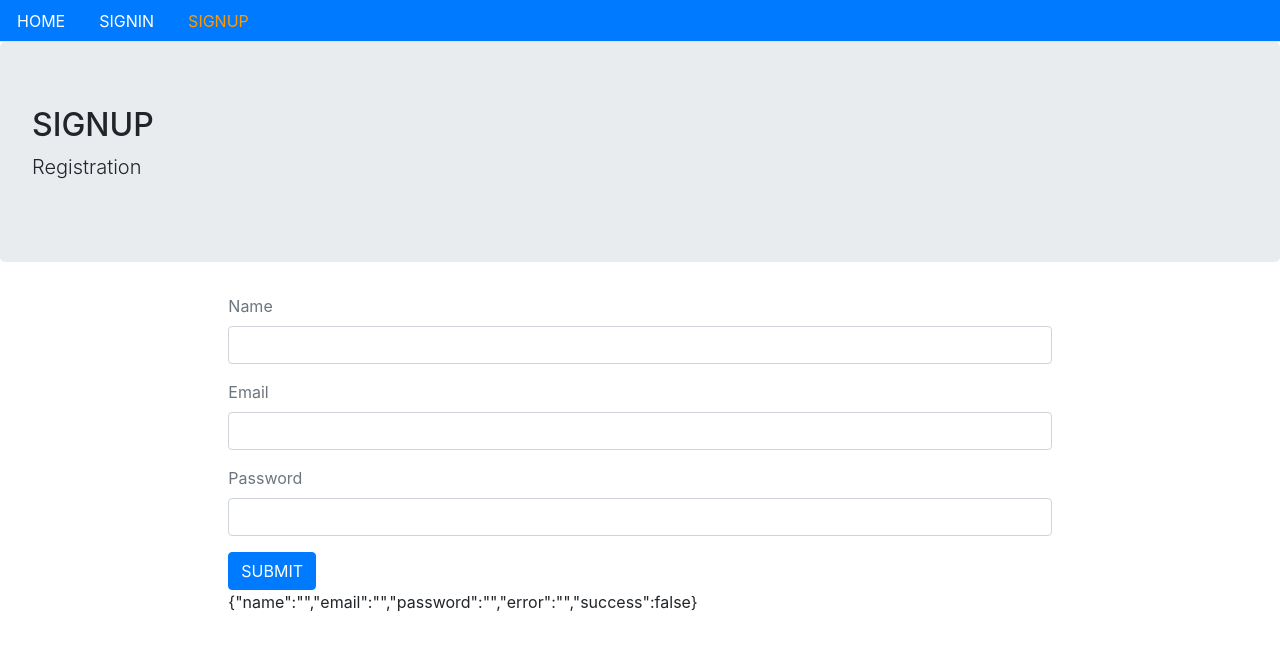
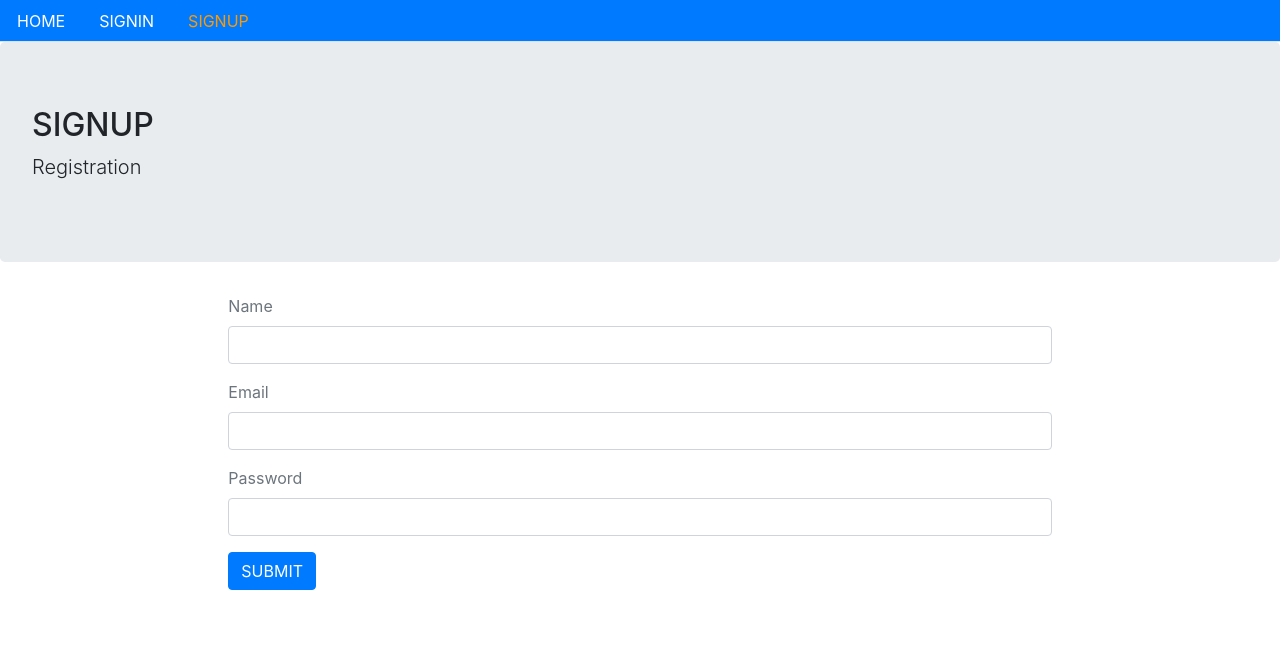
Before and after one commit to CarloMeloni/mernEcommerceFrontend, a React (Create React App) app in the folder ecommerce-front/: page /signup in a window 1280 px wide. Shown: the top 650 px of the page. Built offline with nearby package versions, Linux system fonts and the light colour scheme; no server answers; the HTML template or start-up script is replaced by a standard one.

Commit message:
Handling Errors and Success when user Signup

```diff
--- a/ecommerce-front/src/user/Signup.js
+++ b/ecommerce-front/src/user/Signup.js
@@ -1,4 +1,5 @@
 import React, { useState } from 'react';
+import { Link } from 'react-router-dom';
 import Layout from '../core/Layout';
 import { API } from '../config';
 
@@ -11,7 +12,7 @@ const Signup = () => {
         success: false
     });
 
-    const {name, email, password} = values;
+    const {name, email, password, error, success} = values;
 
     const handleChange = name => event => {
         setValues({ ...values, error: false, [name]: event.target.value })
@@ -19,7 +20,7 @@ const Signup = () => {
 
     const signup = (user) => {
         //console.log(name, email, password)
-        fetch(`${API}/signup`, {
+        return fetch(`${API}/signup`, {
             method: "POST",
             headers: {
                 Accept: "application/json",
@@ -37,34 +38,59 @@ const Signup = () => {
 
     const clickSubmit = event => {
         event.preventDefault();
-        signup({ name, email, password });
+        setValues({ ...values, error: false });
+        signup({ name, email, password })
+            .then(data => {
+                if(data.error) {
+                    setValues({ ...values, error: data.error, success: false });
+                } else {
+                    setValues({
+                        ...values,
+                        name: '',
+                        email: '',
+                        passowrd: '',
+                        error: '',
+                        success: true
+                    })
+                }
+            })
     }
 
     const signupForm = () => (
         <form>
             <div className="form-group">
                 <label className="text-muted">Name</label>
-                <input onChange={handleChange('name')} type="text" className="form-control"></input>
+                <input onChange={handleChange('name')} type="text" className="form-control" value={name}></input>
             </div>
 
             <div className="form-group">
                 <label className="text-muted">Email</label>
-                <input onChange={handleChange('email')} type="email" className="form-control"></input>
+                <input onChange={handleChange('email')} type="email" className="form-control" value={email}></input>
             </div>
 
             <div className="form-group">
                 <label className="text-muted">Password</label>
-                <input onChange={handleChange('password')} type="password" className="form-control"></input>
+                <input onChange={handleChange('password')} type="password" className="form-control" value={password}></input>
             </div>
 
             <button onClick={clickSubmit} className="btn btn-primary">SUBMIT</button>
         </form>
     );
 
+    const showError = () => (
+        <div className="alert alert-danger" style={{ display: error ? '' : 'none' }}>{error}</div>
+    );
+
+    const showSuccess = () => (
+        <div className="alert alert-info" style={{ display: success ? '' : 'none' }}>NEW ACCOUNT IS CREATED! PLEASE <Link to='/signin'>SIGN IN</Link></div>
+    );
+
     return (
         <Layout title="SIGNUP" description="Registration" className="container col-md-8 offset-md-2">
+            {showSuccess()}
+            {showError()}
             {signupForm()}
-            {JSON.stringify(values)}
+            {/*JSON.stringify(values)*/}
         </Layout>
     )
 };
```
